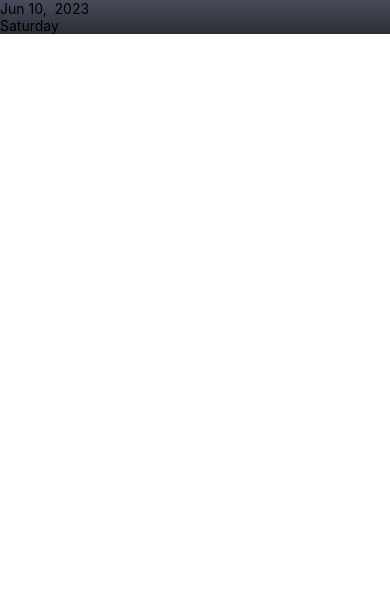
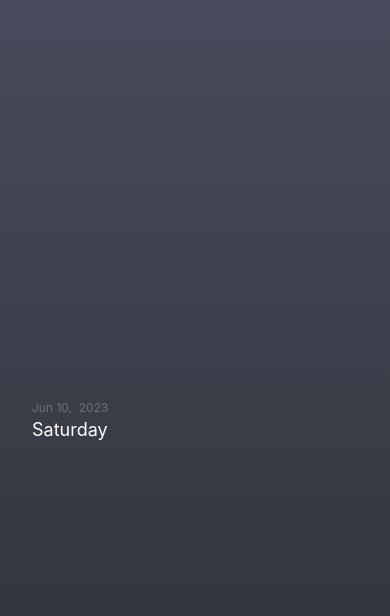
Before and after one commit to danieltgfischer/weather-app, a React Native app: screen / in a window 390 px wide. Shown: the top 616 px of the page. Built offline with nearby package versions, Linux system fonts and the light colour scheme.

Commit message:
fix: nativewind

```diff
--- a/tailwind.config.js
+++ b/tailwind.config.js
@@ -1,6 +1,6 @@
 /** @type {import('tailwindcss').Config} */
 module.exports = {
-  content: ["./App.{js,jsx,ts,tsx}", "./src/components/*.{js,jsx,ts,tsx}", "./src/screens/*.{js,jsx,ts,tsx}"],
+  content: ["./src/**/*.{ts,tsx}"],
   theme: {
     extend: {},
   },
```
Also changed, not shown: nativewind.d.ts (line endings or trailing spaces).
